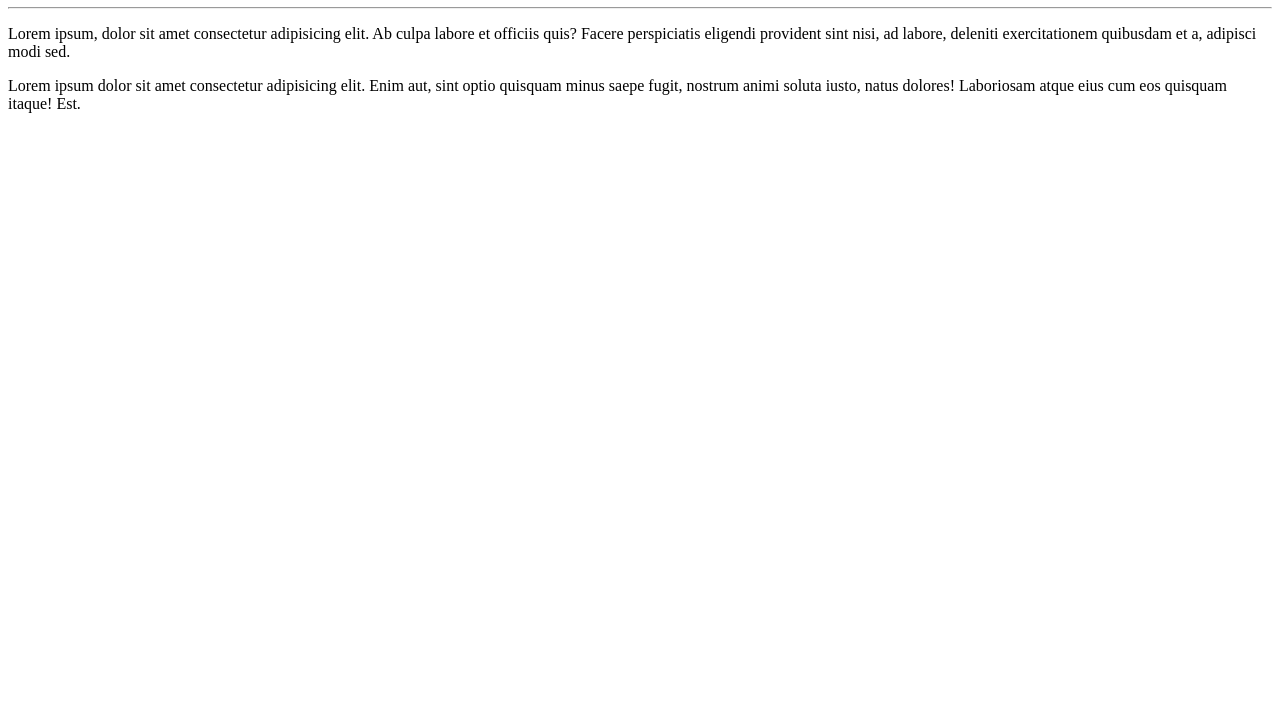
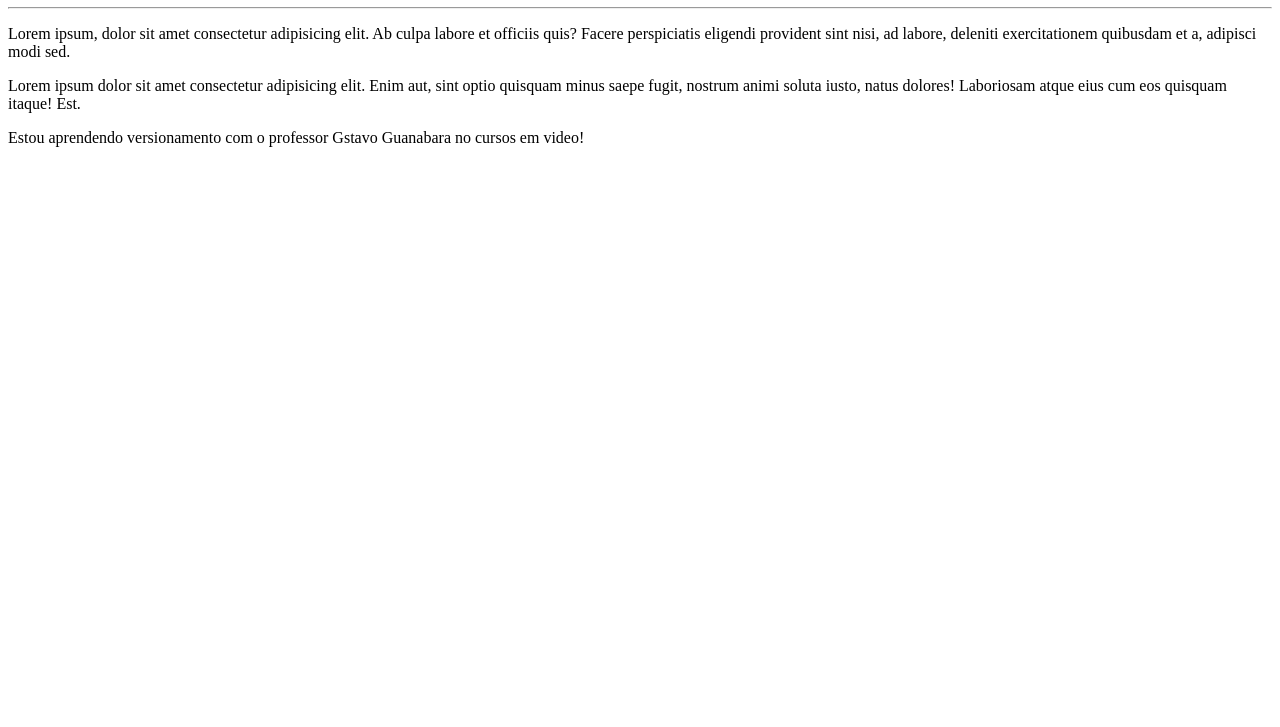
Before and after one commit to Soter-Luna/Ola-Mundo, a plain HTML site: page site exemplo/index.html in a window 1280 px wide. Shown: the part 73-800 px from the top of the page. Drawn offline with Linux system fonts and the light colour scheme.

Commit message:
inseri mais um paragrafo

```diff
--- a/site exemplo/index.html
+++ b/site exemplo/index.html
@@ -11,5 +11,6 @@
 <hr>
 <p>Lorem ipsum, dolor sit amet consectetur adipisicing elit. Ab culpa labore et officiis quis? Facere perspiciatis eligendi provident sint nisi, ad labore, deleniti exercitationem quibusdam et a, adipisci modi sed.</p>
 <p>Lorem ipsum dolor sit amet consectetur adipisicing elit. Enim aut, sint optio quisquam minus saepe fugit, nostrum animi soluta iusto, natus dolores! Laboriosam atque eius cum eos quisquam itaque! Est.</p>
+<p>Estou aprendendo versionamento com o professor Gstavo Guanabara no cursos em video!</p>
 </body>
 </html>
```
